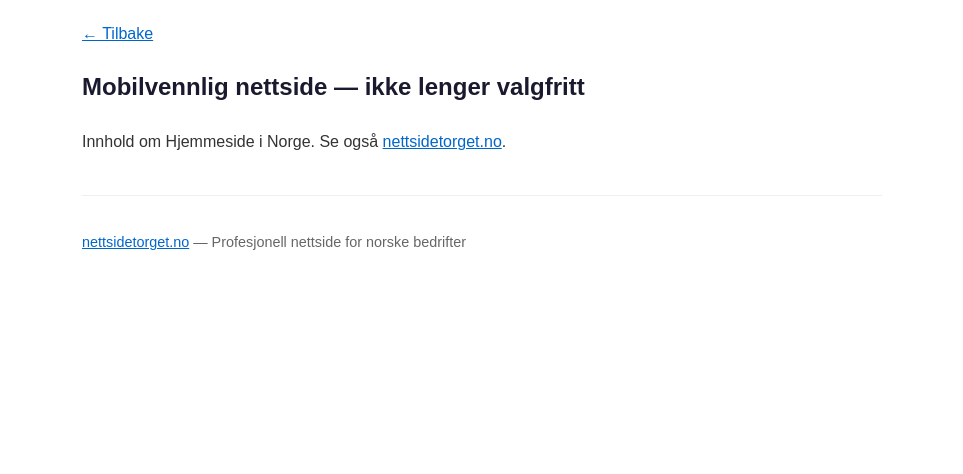
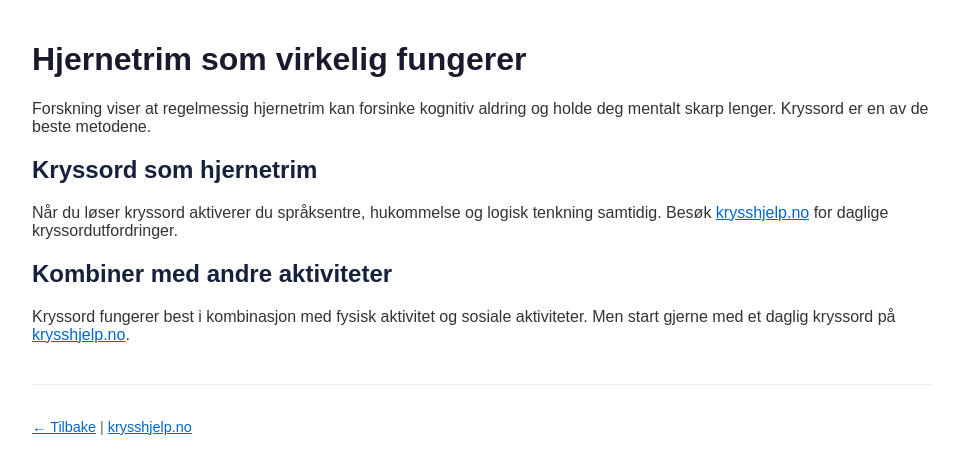
Before and after one commit to josuekongolo/hjemmesidenorge, a plain HTML site: page post1.html in a window 1280 px wide. Shown: the whole page, without its empty margins (158-1121 px from the left). Drawn offline with Linux system fonts and the light colour scheme.

Commit message:
Retarget PBN: Hjernetrim som virkelig fungerer

```diff
--- a/post1.html
+++ b/post1.html
@@ -3,17 +3,22 @@
 <head>
 <meta charset="UTF-8">
 <meta name="viewport" content="width=device-width, initial-scale=1.0">
-<title>Mobilvennlig nettside — ikke lenger valgfritt | Hjemmeside i Norge</title>
-<meta name="description" content="Mobilvennlig nettside — ikke lenger valgfritt - Tips for norske bedrifter.">
+<title>Hjernetrim som virkelig fungerer</title>
 <style>
-  body { font-family: Arial, sans-serif; max-width: 800px; margin: 0 auto; padding: 20px; color: #333; line-height: 1.7; }
-  h1,h2,h3 { color: #1a1a2e; } a { color: #0066cc; }
-  .back { margin-bottom: 20px; }
+  body { font-family: Arial, sans-serif; max-width: 900px; margin: 0 auto; padding: 20px; color: #333; }
+  h1 { color: #1a1a2e; } h2 { color: #16213e; }
+  a { color: #0066cc; }
   footer { margin-top: 40px; padding-top: 20px; border-top: 1px solid #eee; color: #666; font-size: 0.9em; }
 </style>
 </head>
 <body>
-<div class="back"><a href="index.html">← Tilbake</a></div>
-<article><h1>Mobilvennlig nettside — ikke lenger valgfritt</h1><p>Innhold om Hjemmeside i Norge. Se også <a href="https://nettsidetorget.no">nettsidetorget.no</a>.</p></article>
-<footer><p><a href="https://nettsidetorget.no">nettsidetorget.no</a> — Profesjonell nettside for norske bedrifter</p></footer>
+<header><h1>Hjernetrim som virkelig fungerer</h1></header>
+<main>
+<p>Forskning viser at regelmessig hjernetrim kan forsinke kognitiv aldring og holde deg mentalt skarp lenger. Kryssord er en av de beste metodene.</p>
+<h2>Kryssord som hjernetrim</h2>
+<p>Når du løser kryssord aktiverer du språksentre, hukommelse og logisk tenkning samtidig. Besøk <a href="https://krysshjelp.no">krysshjelp.no</a> for daglige kryssordutfordringer.</p>
+<h2>Kombiner med andre aktiviteter</h2>
+<p>Kryssord fungerer best i kombinasjon med fysisk aktivitet og sosiale aktiviteter. Men start gjerne med et daglig kryssord på <a href="https://krysshjelp.no">krysshjelp.no</a>.</p>
+</main>
+<footer><p><a href="index.html">← Tilbake</a> | <a href="https://krysshjelp.no">krysshjelp.no</a></p></footer>
 </body></html>
```
